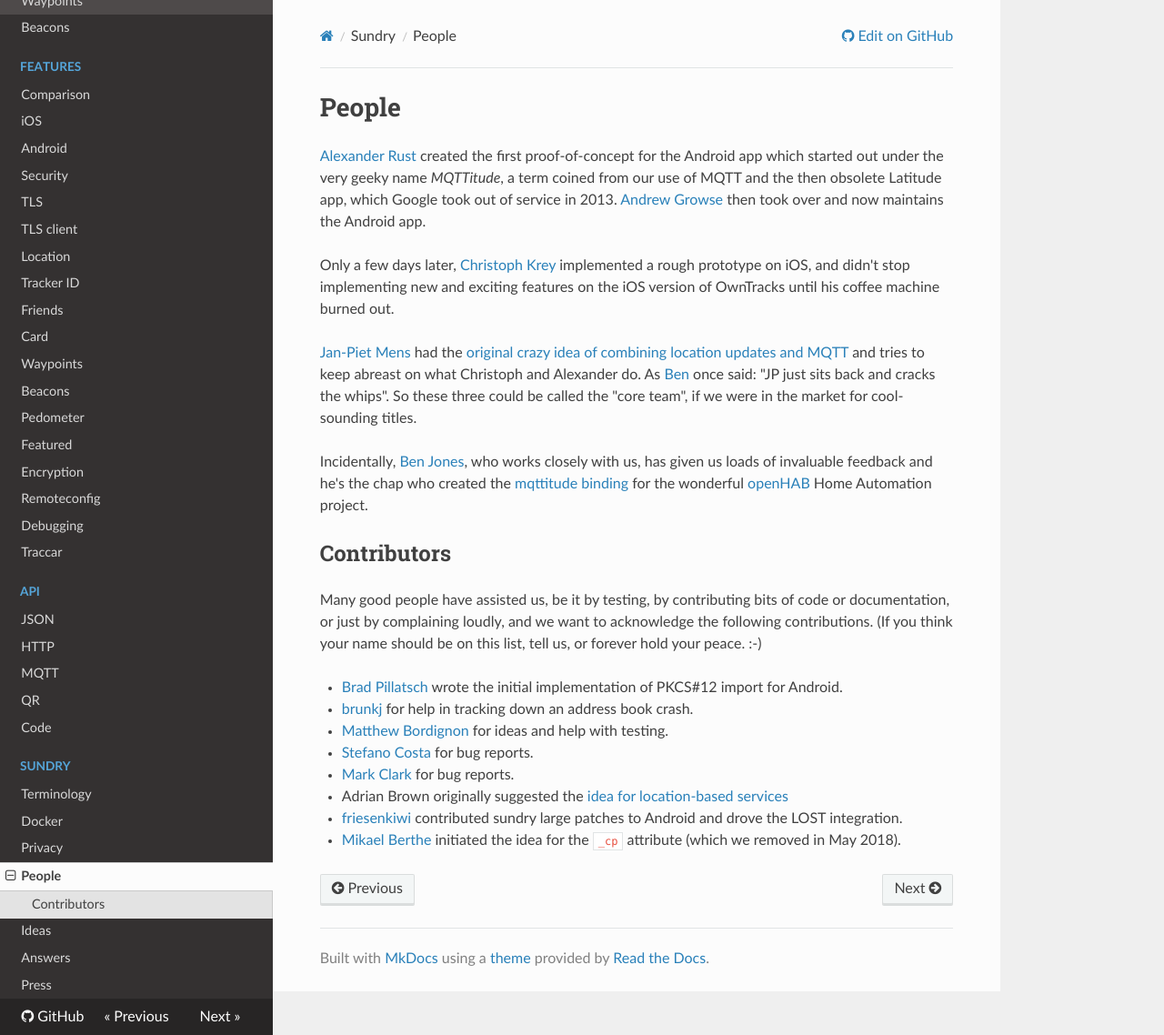
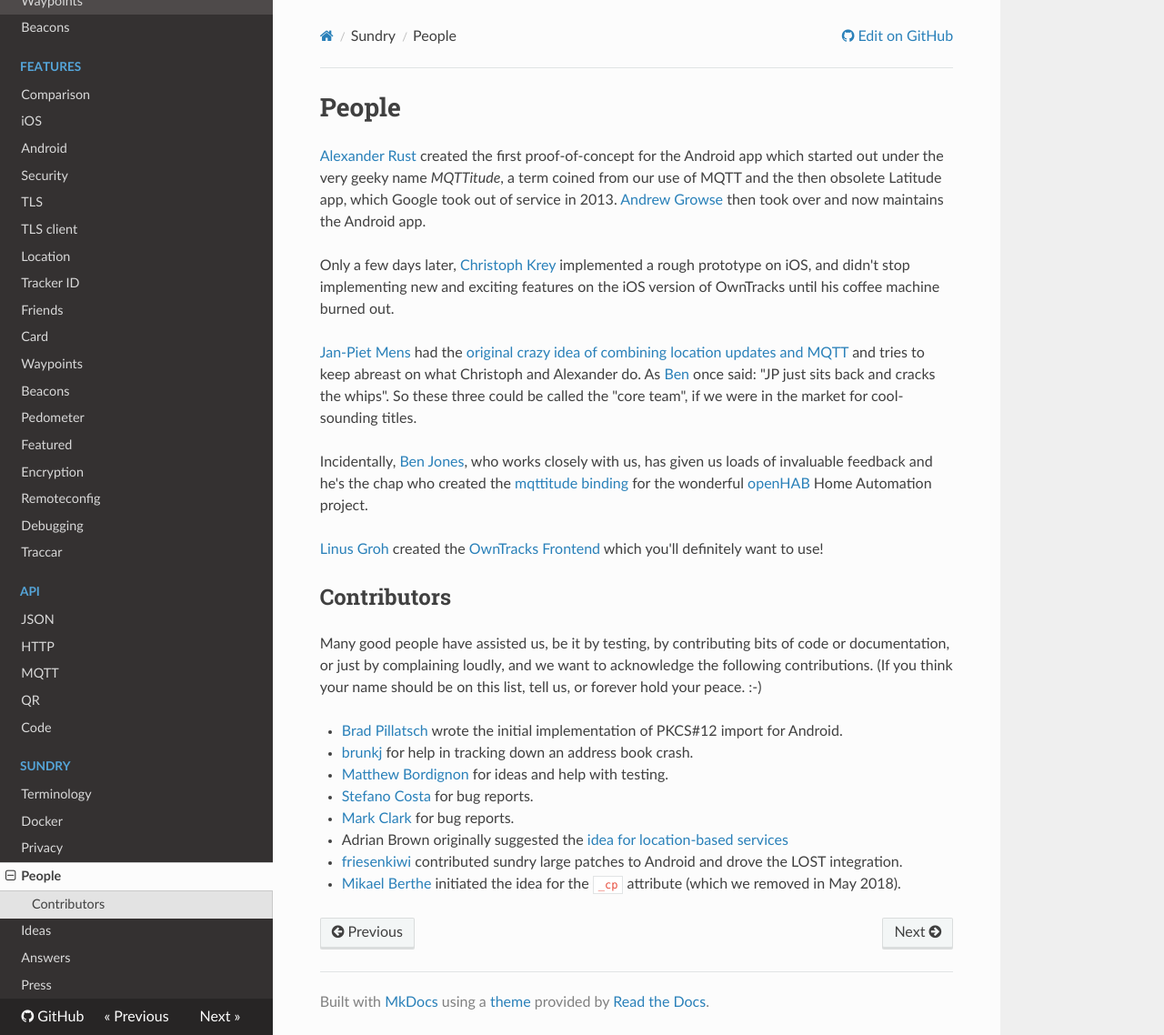
Before and after one commit to owntracks/booklet, an MkDocs documentation site: the page built from docs/people.md, in a window 1280 px wide and 1138 px high. Shown: the whole window at 91% size. Built offline with MkDocs 1.6.1, drawn with Linux system fonts in a browser that asks for light colours; nearby versions of some CDN libraries; old or Windows-style settings are respelled for this version of MkDocs.

Commit message:
and finally and none too soon either (forgive me!) Linus

```diff
--- a/docs/people.md
+++ b/docs/people.md
@@ -7,6 +7,8 @@ Only a few days later, [Christoph Krey][ckrey] implemented a rough prototype on
 [Jan-Piet Mens][jpmens] had the [original crazy idea of combining location updates and MQTT](http://jpmens.net/2013/08/14/latitude-longitude-mqttitude/) and tries to keep abreast on what Christoph and Alexander do. As [Ben][sumnerboy] once said: "JP just sits back and cracks the whips". So these three could be called the "core team", if we were in the market for cool-sounding titles.
 
 Incidentally, [Ben Jones][sumnerboy], who works closely with us, has given us loads of invaluable feedback and he's the chap who created the [mqttitude binding](https://github.com/openhab/openhab/wiki/Mqttitude-Binding) for the wonderful [openHAB](http://www.openhab.org) Home Automation project.
+
+[Linus Groh][linusgroh] created the [OwnTracks Frontend](https://github.com/owntracks/frontend) which you'll definitely want to use!
 
 ## Contributors
 
```
Also changed, not shown: other parts of docs/people.md (+1 -0 lines).
